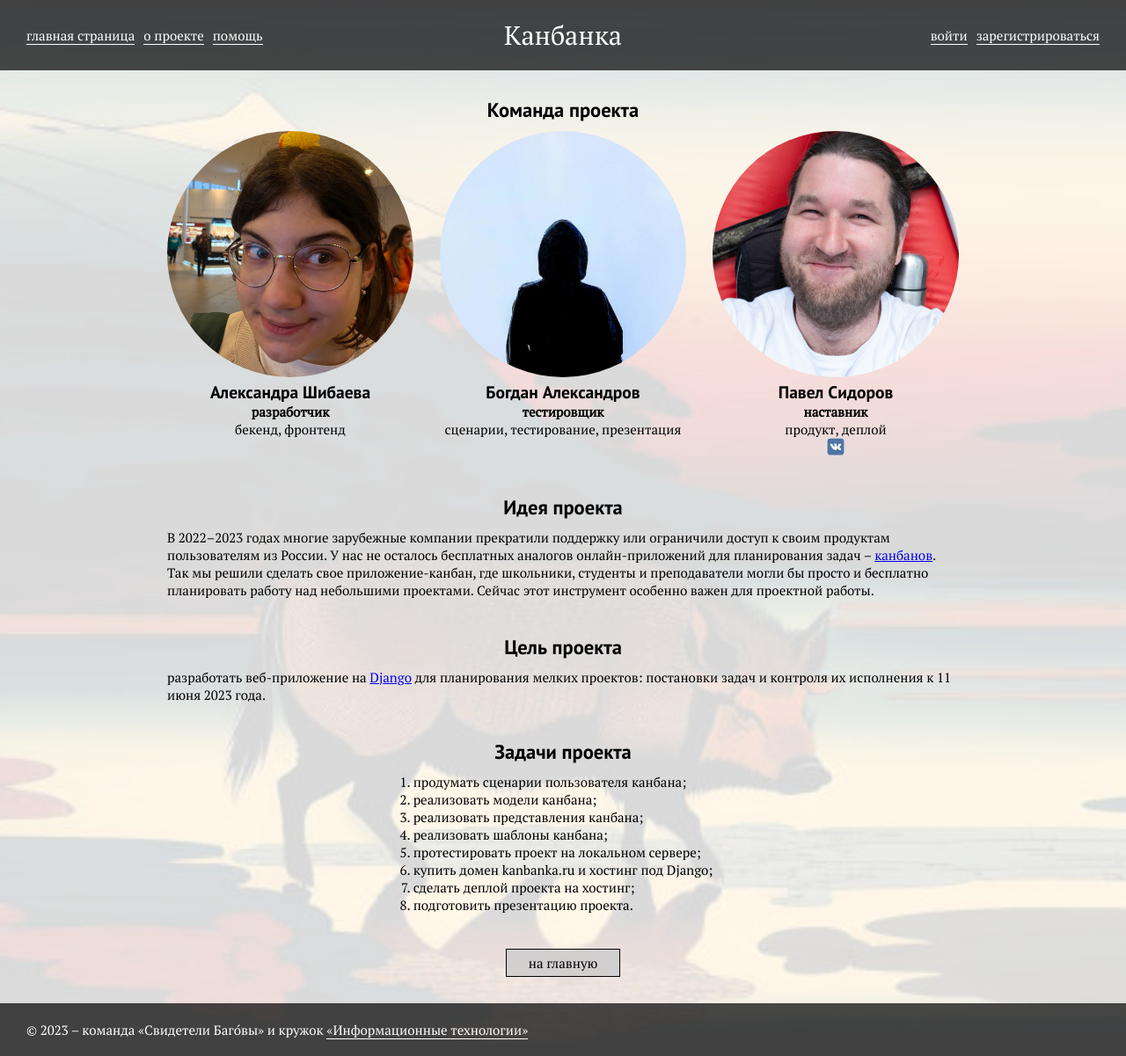
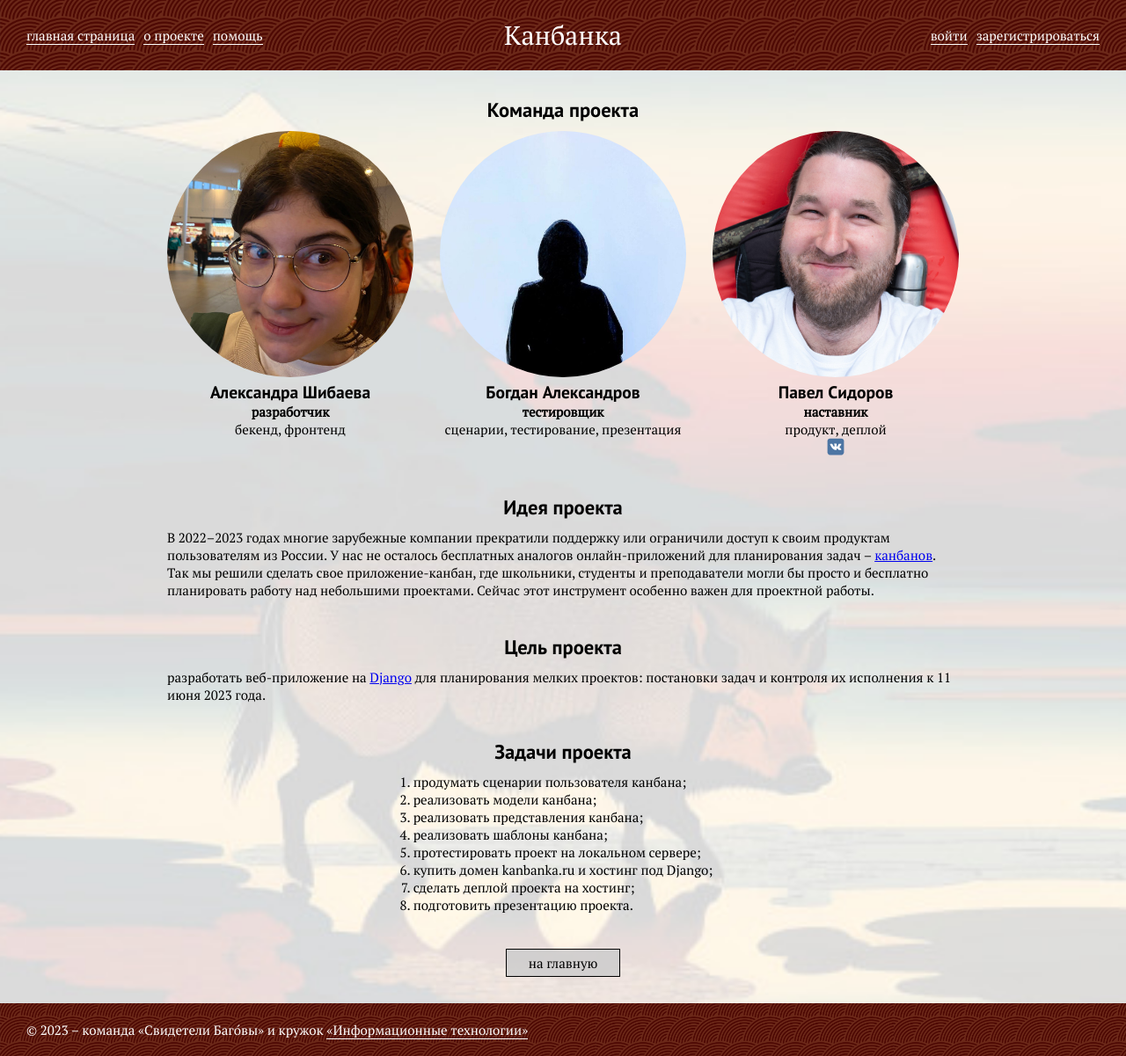
Before and after one commit to it-ddt/kanban, a Django app: template templates/kanban/about.html in a window 1280 px wide. Shown: the whole page at 88% size. Run offline with Django 3.2, Linux system fonts and the light colour scheme; the template is opened without the code that fills it, so the values that code supplies are empty.

Commit message:
узор в хедере и футере

```diff
--- a/static/css/style.css
+++ b/static/css/style.css
@@ -49,7 +49,7 @@ h3 {
     justify-content: space-between;
     align-items: center;
     background-repeat: repeat-x;
-    background-size: cover;
+    background-size: auto 100%;
 }
 
 .header-container > *{
@@ -241,6 +241,8 @@ h3 {
     gap: 15px;
     justify-content: space-between;
     align-items: center;
+    background-repeat: repeat-x;
+    background-size: auto 100%;
 }
 
 .footer-link {
--- a/templates/kanban/base.html
+++ b/templates/kanban/base.html
@@ -17,7 +17,7 @@
 <body style="background-image: url('{% static "img/bg.jpg" %}');">
 
     <div class="page_container">
-        <header class="header-container">
+        <header class="header-container" style="background-image: url('{% static "img/pattern.jpg" %}');">
 
             <nav class="nav-container">
                 <ul class="header-list nav-list">
@@ -69,7 +69,7 @@
             {% block content %}{% endblock %}
         </main>
 
-        <footer class="footer-container">
+        <footer class="footer-container" style="background-image: url('{% static "img/pattern.jpg" %}');">
             <p class="footer-item">&copy; 2023 &ndash; команда &laquo;Свидетели Баго́вы&raquo; и кружок <a class="footer-link" href="https://vk.com/ddtinfo">&laquo;Информационные технологии&raquo;</a></p>
         </footer>
 
```
Also changed, not shown: static/img/pattern.jpg (added).
